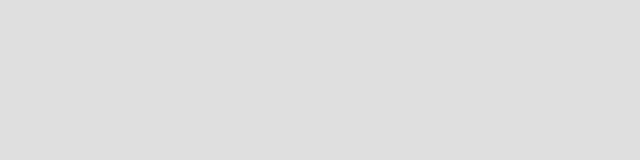
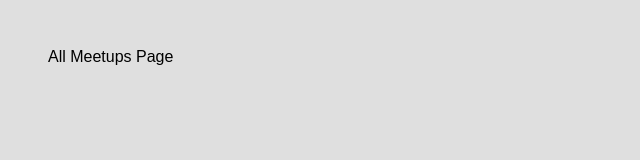
Before and after one commit to demaceo/parental-guidance, a React (Create React App) app: page / in a window 1280 px wide. Shown: the top 160 px of the page, without its empty margins (0-640 px from the left). Built offline with nearby package versions, Linux system fonts and the light colour scheme.

Commit message:
import Route and Routes

```diff
--- a/src/App.js
+++ b/src/App.js
@@ -1,9 +1,19 @@
 // import logo from './logo.svg';
-import './App.css';
+// import "./App.css";
+import React from "react";
+import { Routes, Route } from "react-router-dom";
+import AllMeetupsPage from "./pages/AllMeetups.js";
+import NewMeetupPage from "./pages/NewMeetup.js";
+import FavoritesPage from "./pages/Favorites.js";
 
 function App() {
   return (
-    <div className="App">
+    <div>
+      <Routes>
+        <Route path="/" element={<AllMeetupsPage />} />
+        <Route path="/new-meetup" element={<NewMeetupPage />} />
+        <Route path="/favorites" element={<FavoritesPage />} />
+      </Routes>
     </div>
   );
 }
```
